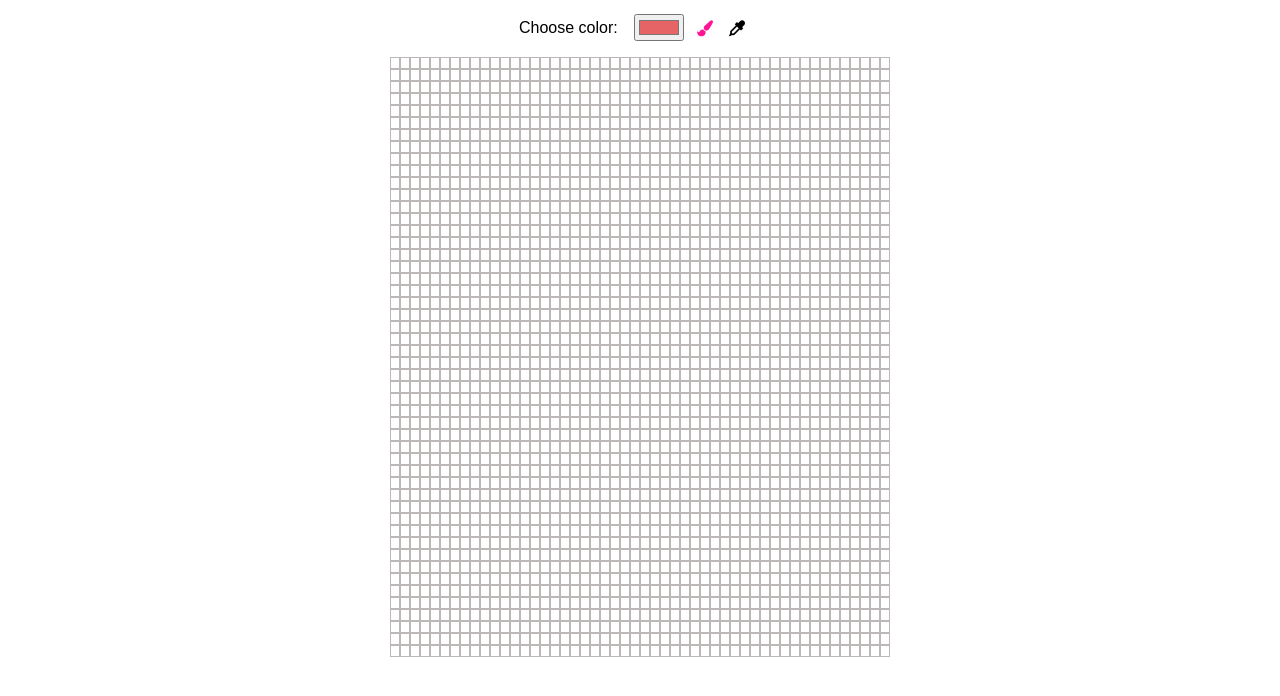
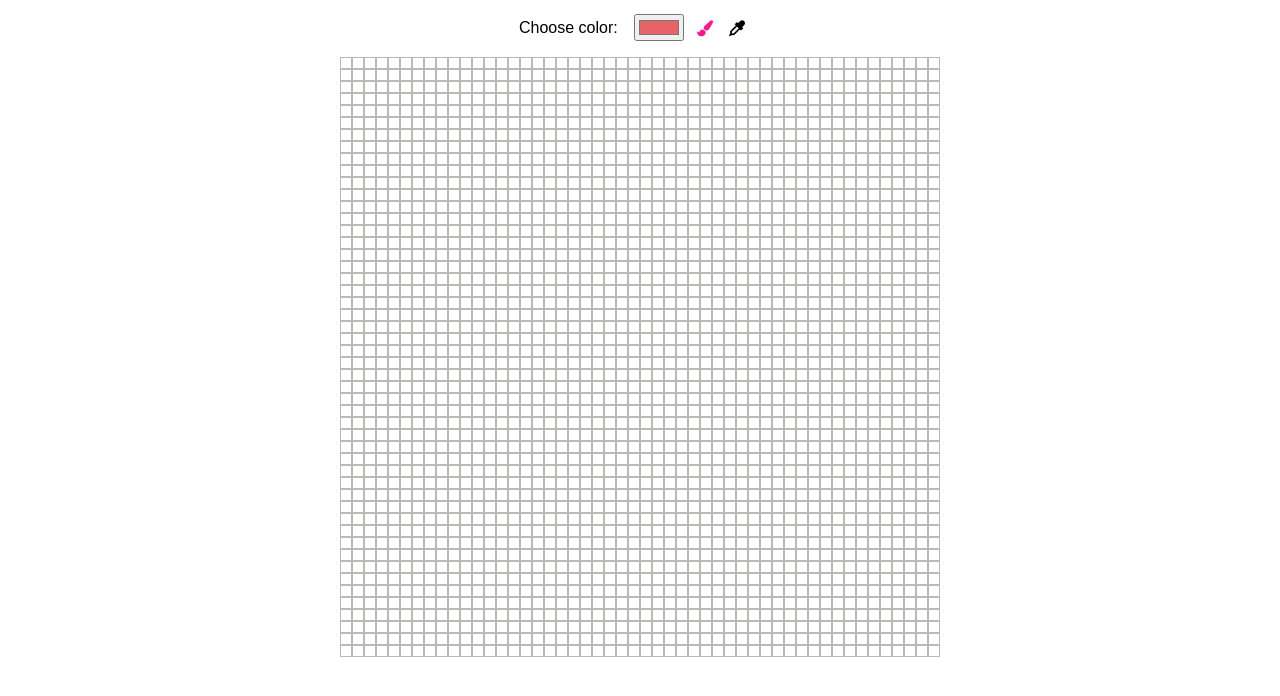
Before and after one commit to Anna21Tori/pixelart, a plain HTML site: page index.html in a window 1280 px wide. Shown: the part 58-754 px from the top of the page. Drawn offline with Linux system fonts and the light colour scheme; a web font is replaced by a local one.

```diff
--- a/js/main.js
+++ b/js/main.js
@@ -1,14 +1,18 @@
 var Main = {
     table: null,
+    pixels: [],
     init : function(table){
             this.enabledBrush();
             this.table = document.getElementById("table");
+            this.pixels = [];
             for(var i=0; i<50;i++){
                 var row = document.createElement("div");
                 row.classList.add("row-div");
                 for(var j=0; j<50;j++){
                     var col = document.createElement("div");
                     col.classList.add("col-div");
+                    this.pixels[this.pixels.length] = this.addNewPixel(j, i, "rgb(255,255,255)");
+
                     //change color any "pixel" after click
                     col.addEventListener("click", function(){
                         var tools = document.getElementsByClassName("tools-paint");
@@ -19,6 +23,7 @@
                                     return;
                                 }
                         }
+                        console.log(this.style.backgroundColor)
                         //convert rgb to hex
                         var rgb = this.style.backgroundColor;
                         var sep = rgb.indexOf(",") > -1 ? "," : " ";
@@ -44,6 +49,8 @@
                 }
             this.table.appendChild(row);
             }
+         console.log(this.pixels)
+        document.cookie = "pixels= ok"//+this.pixels;
     },
     reset : function(){
         this.table.innerHTML = '';
@@ -62,5 +69,12 @@
     setEnabled: function(e){
         this.resetColorToolsPaint();
         e.style.color = "deeppink";
+    },
+    addNewPixel: function(idC, idR, col){
+        return {
+        idCol: idC,
+        idRow: idR,
+        color: col
+        }
     }
 }
--- a/js/pixel.js
+++ b/js/pixel.js
@@ -0,0 +1,5 @@
+var Pixel ={
+    idCol:null,
+    idRow:null,
+    color:null
+}
--- a/style/style.css
+++ b/style/style.css
@@ -61,16 +61,17 @@
     margin:1em;
 }
 #table{
-    width:500px;
-    height: 500px;
+    width:600px;
+    height: 600px;
     display: table-row;
 }
 .col-div{
     border: 1px solid rgb(188, 184, 184);
-    width: 10px;
+    width: 12px;
     height: 10px;
     padding: 0;
     margin: 0;
+    background-color: rgb(255, 255, 255);
 }
 .row-div{
     display:flex;
```
Also changed, not shown: 1 other file.
